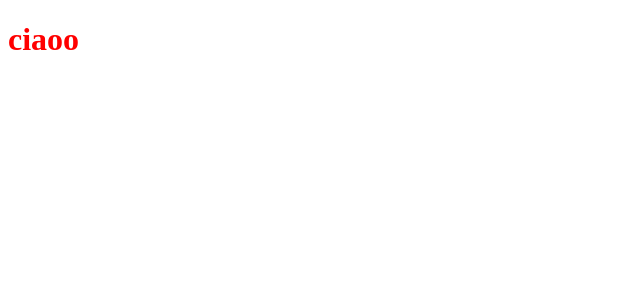
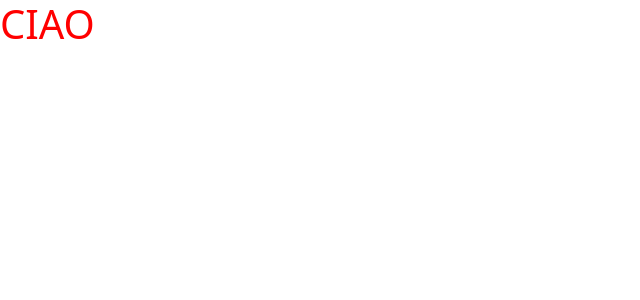
Before and after one commit to Antrussian/-vite-boolfolio, a Vue app in the folder boolfolio-front-end/: page / in a window 1280 px wide. Shown: the top 300 px of the page, without its empty margins (0-640 px from the left). Built offline with nearby package versions, Linux system fonts and the light colour scheme.

Commit message:
importo bootstrap con npm e testo

```diff
--- a/boolfolio-front-end/package.json
+++ b/boolfolio-front-end/package.json
@@ -9,6 +9,7 @@
     "preview": "vite preview"
   },
   "dependencies": {
+    "bootstrap": "^5.3.3",
     "vue": "^3.4.15"
   },
   "devDependencies": {
--- a/boolfolio-front-end/src/App.vue
+++ b/boolfolio-front-end/src/App.vue
@@ -5,11 +5,12 @@
 
 <template>
   <h1>
-    ciaoo
+    CIAO
   </h1>
 </template>
 
 <style lang="scss">
+@use 'bootstrap/scss/bootstrap.scss' as *;
 @use './style/general.scss' as *;
 
 </style>
```
Also changed, not shown: 1 other file (tests, documents, lock files or other folders).
